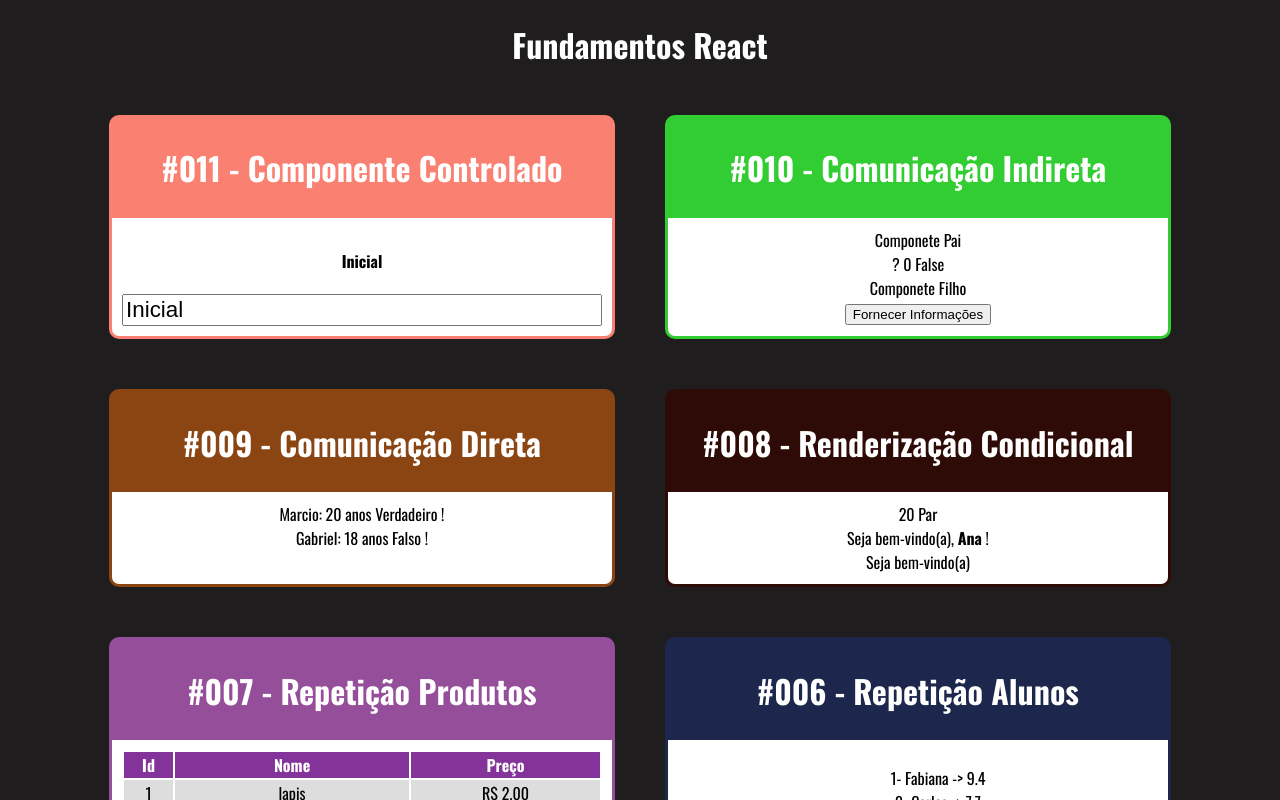
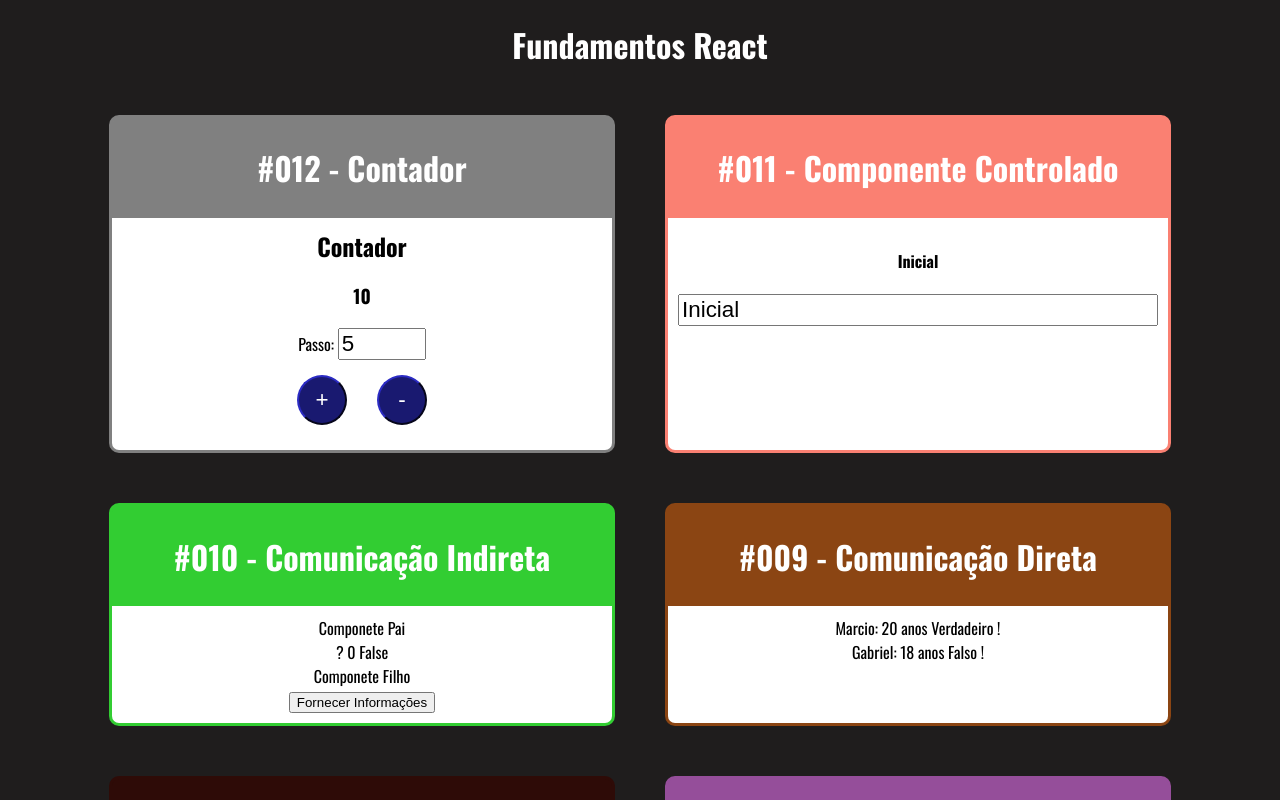
Before and after one commit to gabyreis28/fundamentos-reactJS, a React (Create React App) app: page / in a window 1280 px wide. Shown: the top 800 px of the page. Built offline with nearby package versions, Linux system fonts and the light colour scheme; the HTML template or start-up script is replaced by a standard one.

Commit message:
Componete Contador utilizando classe

```diff
--- a/src/App.jsx
+++ b/src/App.jsx
@@ -13,6 +13,7 @@
 import DiretaPaiComp from './components/comunicacao/DiretaPai';
 import IndiretaPaiComp from './components/comunicacao/IndiretaPai';
 import InputComp from './components/formulario/Input';
+import ContadorClassComp from './components/basico/contador/Contador';
 import Card from './components/layout/Card';
 import './App.css';
 
@@ -21,6 +22,10 @@
     <h1>Fundamentos React</h1>
 
     <div className="Cards">
+      <Card titulo="#012 - Contador" color="#808080">
+        <ContadorClassComp numeroInicial={10} />
+      </Card>
+
       <Card titulo="#011 - Componente Controlado" color="#FA8072">
         <InputComp />
       </Card>
--- /dev/null
+++ b/src/components/basico/contador/Contador.css
@@ -0,0 +1,15 @@
+.Contador input {
+  font-size: 1.4rem;
+  width: 80px;
+}
+
+.Contador button {
+  margin: 15px;
+  height: 50px;
+  width: 50px;
+  border-radius: 50%;
+  border-color: #191970;
+  background-color: #191970 !important;
+  color: white;
+  font-size: 1.4rem;
+}
--- /dev/null
+++ b/src/components/basico/contador/Contador.jsx
@@ -0,0 +1,62 @@
+import React, { Component } from 'react';
+import './Contador.css';
+
+class Contador extends Component {
+  state = {
+    numero: this.props.numeroInicial || 0,
+    passo: this.props.passoInicial || 5
+  };
+
+  // constructor(props) {
+  //   super(props);
+
+  //   this.state = {
+  //     numero: props.numeroInicial
+  //   };
+  // }
+
+  // constructor(props) {
+  //   super(props);
+
+  //   this.inc = this.inc.bind(this);
+  // }
+
+  inc = () => {
+    this.setState({
+      numero: this.state.numero + this.state.passo
+    });
+  };
+
+  dec = () => {
+    this.setState({
+      numero: this.state.numero - this.state.passo
+    });
+  };
+
+  setPasso = e => {
+    this.setState({
+      passo: +e.target.value
+    });
+  };
+
+  render() {
+    return (
+      <div className="Contador">
+        <h2>Contador</h2>
+        <h3>{this.state.numero} </h3>
+        <div>
+          <label htmlFor="passoInput">Passo: </label>
+          <input
+            id="passoInput"
+            type="number"
+            value={this.state.passo}
+            onChange={this.setPasso}
+          ></input>
+        </div>
+        <button onClick={this.inc}>+</button>
+        <button onClick={this.dec}>-</button>
+      </div>
+    );
+  }
+}
+export default Contador;
```
